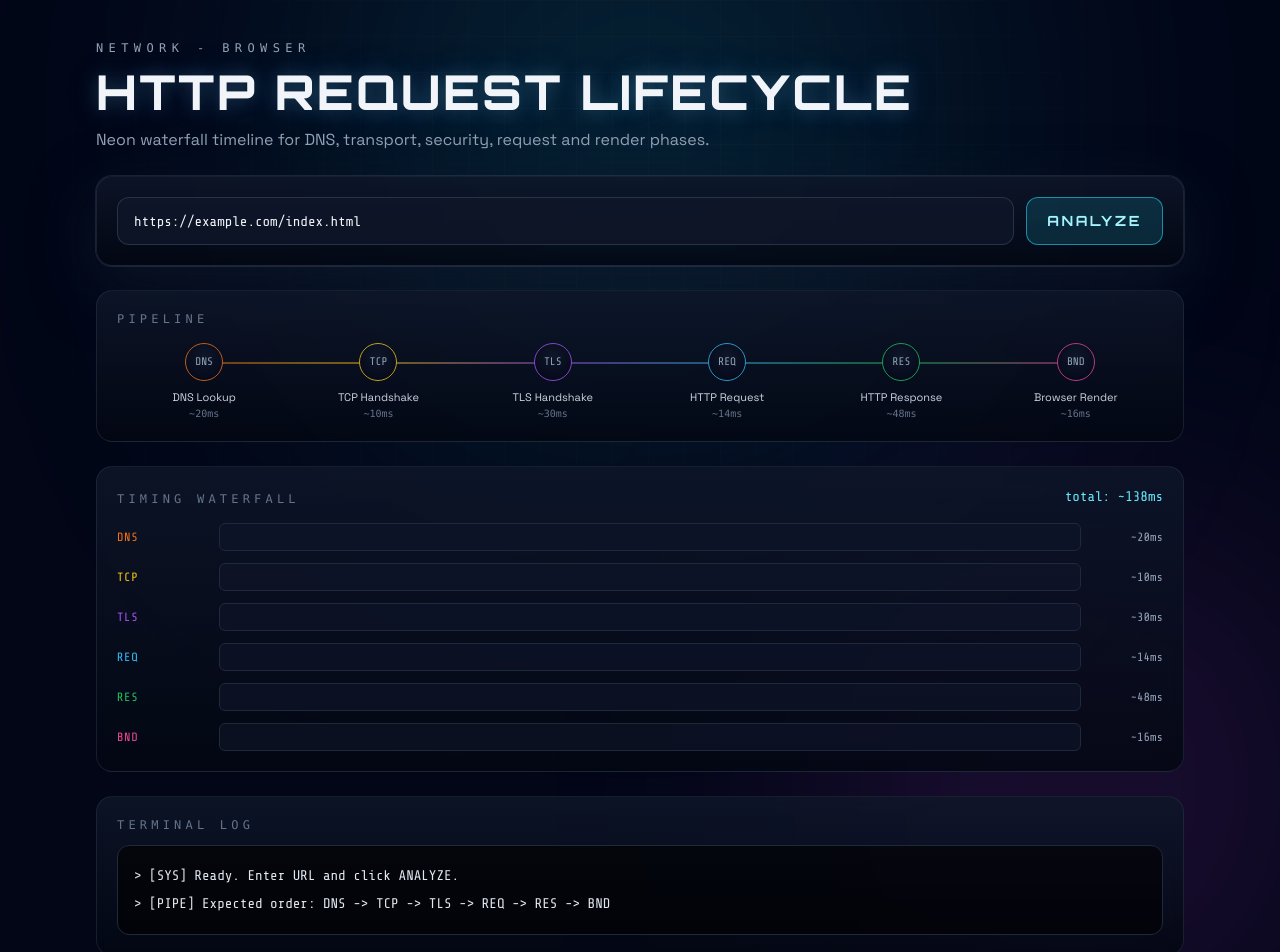
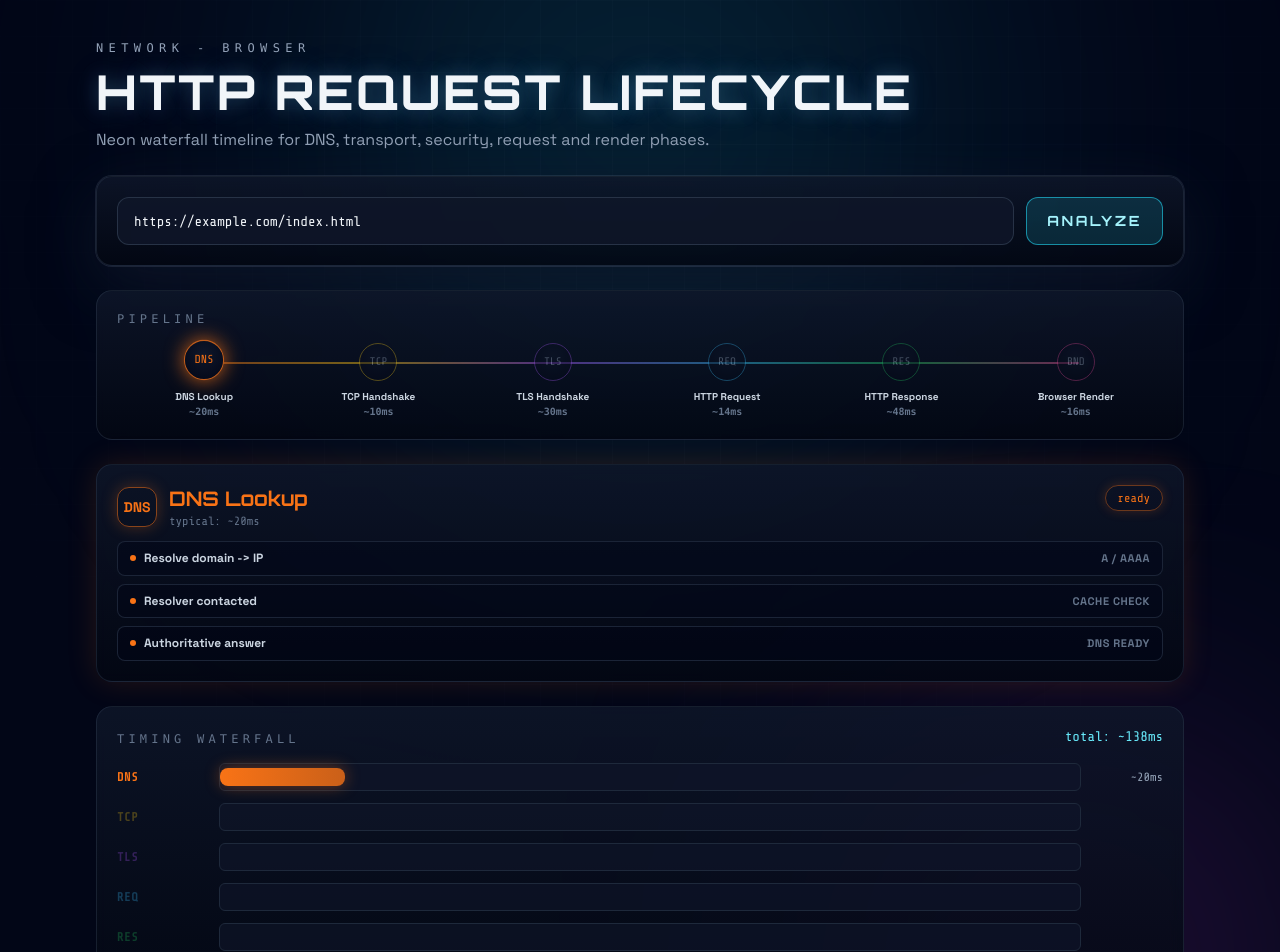
Before and after one commit to muhammadkodir-alijonov/reqflow-web, a React (Vite) app: page / in a window 1280 px wide. Shown: the top 952 px of the page. Built offline with nearby package versions, Linux system fonts and the light colour scheme.

Commit message:
feat: update development and preview server configurations, enhance App component with detailed stage information and logging

```diff
--- a/package.json
+++ b/package.json
@@ -4,9 +4,9 @@
   "version": "1.0.0",
   "type": "module",
   "scripts": {
-    "dev": "vite",
+    "dev": "vite --port 6000 --strictPort",
     "build": "vite build",
-    "preview": "vite preview --port 3000",
+    "preview": "vite preview --port 6000 --strictPort",
     "lint": "eslint ."
   },
   "dependencies": {
--- a/src/App.jsx
+++ b/src/App.jsx
@@ -24,6 +24,61 @@ const BACKEND_BASE_URL = "http://localhost:6060";
 
 const wait = (ms) => new Promise((resolve) => setTimeout(resolve, ms));
 
+const STAGE_DETAILS = {
+  DNS: {
+    title: "DNS Lookup",
+    notes: [
+      { left: "Resolve domain -> IP", right: "A / AAAA" },
+      { left: "Resolver contacted", right: "cache check" },
+      { left: "Authoritative answer", right: "dns ready" }
+    ]
+  },
+  TCP: {
+    title: "TCP Handshake",
+    notes: [
+      { left: "Client SYN", right: "seq init" },
+      { left: "Server SYN+ACK", right: "ack confirm" },
+      { left: "Client ACK", right: "socket open" }
+    ]
+  },
+  TLS: {
+    title: "TLS Handshake",
+    notes: [
+      { left: "ClientHello", right: "cipher suites" },
+      { left: "ServerHello + cert", right: "server chooses" },
+      { left: "Certificate verified", right: "CA trusted" },
+      { left: "Keys exchanged", right: "ECDHE" },
+      { left: "Encrypted tunnel", right: "TLS HTTPS" }
+    ]
+  },
+  REQ: {
+    title: "HTTP Request",
+    notes: [
+      { left: "Request line sent", right: "GET /index" },
+      { left: "Headers transmitted", right: "host + ua" },
+      { left: "Payload completed", right: "server recv" }
+    ]
+  },
+  RES: {
+    title: "HTTP Response",
+    notes: [
+      { left: "HTTP/2 200 OK", right: "status" },
+      { left: "Content-Type: text/html", right: "header" },
+      { left: "Cache-Control: max-age", right: "header" }
+    ]
+  },
+  BND: {
+    title: "Browser Render",
+    notes: [
+      { left: "HTML parsed -> DOM", right: "tree built" },
+      { left: "CSS parsed -> CSSOM", right: "styles computed" },
+      { left: "Render tree created", right: "dom + cssom" },
+      { left: "Layout calculated", right: "box positions" },
+      { left: "Paint complete", right: "visible" }
+    ]
+  }
+};
+
 const buildTimeline = (payloadData) => {
   const total = STAGES.reduce((sum, stage) => sum + payloadData[stage.key], 0);
   let cursor = 0;
@@ -46,14 +101,12 @@ const buildTimeline = (payloadData) => {
 
 function App() {
   const [url, setUrl] = useState(MOCK_API_RESPONSE.url);
-  const [activeStage, setActiveStage] = useState(-1);
+  const [activeStage, setActiveStage] = useState(0);
+  const [focusedStage, setFocusedStage] = useState(0);
   const [barProgress, setBarProgress] = useState(
     Object.fromEntries(STAGES.map((stage) => [stage.key, 0]))
   );
-  const [logs, setLogs] = useState([
-    "> [SYS] Ready. Enter URL and click ANALYZE.",
-    "> [PIPE] Expected order: DNS -> TCP -> TLS -> REQ -> RES -> BND"
-  ]);
+  const [logs, setLogs] = useState([]);
   const [isRunning, setIsRunning] = useState(false);
 
   const [payload, setPayload] = useState(MOCK_API_RESPONSE);
@@ -62,13 +115,26 @@ function App() {
     [payload]
   );
 
-  const appendLog = (text) => setLogs((prev) => [...prev, text]);
+  const appendLog = (text, stageIndex) =>
+    setLogs((prev) => [...prev, { text, stageIndex }]);
+
+  const visibleLogs = useMemo(
+    () => logs.filter((entry) => entry.stageIndex <= focusedStage),
+    [logs, focusedStage]
+  );
+
+  const currentStage = timeline[focusedStage] ?? timeline[0];
+  const detail = STAGE_DETAILS[currentStage.short];
 
   const resetRun = () => {
-    setActiveStage(-1);
+    setActiveStage(0);
+    setFocusedStage(0);
     setLogs([
-      `> [REQ] Starting analysis for ${url}`,
-      "> [SYS] Initializing waterfall renderer..."
+      { text: `> [REQ] Starting analysis for ${url}`, stageIndex: 0 },
+      {
+        text: "> [PIPE] Sequence: DNS -> TCP -> TLS -> REQ -> RES -> BND",
+        stageIndex: 0
+      }
     ]);
     setBarProgress(Object.fromEntries(STAGES.map((stage) => [stage.key, 0])));
   };
@@ -88,41 +154,49 @@ function App() {
       );
       if (response.ok) {
         nextPayload = await response.json();
-        appendLog(
-          `> [API] Backend payload loaded (${BACKEND_BASE_URL})`
-        );
+        appendLog(`> [API] Backend payload loaded (${BACKEND_BASE_URL})`, 0);
       } else {
         appendLog(
-          `> [API] Backend returned ${response.status}, using local mock JSON`
+          `> [API] Backend returned ${response.status}, using local mock JSON`,
+          0
         );
       }
     } catch {
-      appendLog(
-        "> [API] Backend is unreachable, using local mock JSON"
-      );
+      appendLog("> [API] Backend is unreachable, using local mock JSON", 0);
     }
 
     const { total: nextTotal, rows: runTimeline } = buildTimeline(nextPayload);
     setPayload(nextPayload);
-    appendLog(`> [API] Payload ready (${nextTotal}ms total)`);
+    appendLog(`> [API] Payload ready (${nextTotal}ms total)`, 0);
     await wait(250);
 
     for (let i = 0; i < runTimeline.length; i += 1) {
       const stage = runTimeline[i];
       setActiveStage(i);
+      setFocusedStage(i);
       appendLog(
-        `> [${stage.short}] ${stage.label} started... (${stage.duration}ms)`
+        `> [${stage.short}] ${stage.label} started... (${stage.duration}ms)`,
+        i
       );
 
       await wait(220);
       setBarProgress((prev) => ({ ...prev, [stage.key]: 1 }));
       await wait(Math.max(380, stage.duration * 14));
-      appendLog(`> [${stage.short}] ${stage.label} done in ${stage.duration}ms`);
+      appendLog(`> [${stage.short}] ${stage.label} done in ${stage.duration}ms`, i);
     }
 
-    appendLog(`> [BND] Visual build complete. ${url} lifecycle resolved.`);
-    setActiveStage(-1);
+    appendLog(`> [BND] Visual build complete. ${url} lifecycle resolved.`, 5);
+    setActiveStage(5);
+    setFocusedStage(5);
     setIsRunning(false);
+  };
+
+  const handleStageFocus = (index) => {
+    if (isRunning) {
+      return;
+    }
+    setFocusedStage(index);
+    setActiveStage(index);
   };
 
   return (
@@ -176,21 +250,84 @@ function App() {
               const isDone = barProgress[stage.key] === 1;
               return (
                 <div key={stage.key} className="relative flex flex-col items-center gap-2">
-                  <div
+                  <button
+                    type="button"
+                    onClick={() => handleStageFocus(index)}
                     className={`stage-node ${isActive ? "stage-node-active" : ""} ${
                       isDone ? "stage-node-done" : ""
                     }`}
                     style={{ "--stage-color": stage.color }}
                   >
                     {stage.short}
-                  </div>
-                  <div className="text-center font-['Space_Grotesk'] text-[11px] text-slate-300">
+                  </button>
+                  <div className="text-center font-['Space_Grotesk'] text-[10px] font-semibold text-slate-300">
                     {stage.label}
                     <p className="font-mono text-[10px] text-slate-500">~{stage.duration}ms</p>
                   </div>
                 </div>
               );
             })}
+          </div>
+        </section>
+
+        <section
+          className="panel-glass rounded-2xl border border-slate-700/40 p-4 sm:p-5"
+          style={{ boxShadow: `0 0 30px ${currentStage.color}26` }}
+        >
+          <div className="mb-3 flex items-start justify-between gap-3">
+            <div className="flex items-center gap-3">
+              <div
+                className="grid h-10 w-10 place-items-center rounded-xl border text-sm font-bold"
+                style={{
+                  borderColor: `${currentStage.color}88`,
+                  color: currentStage.color,
+                  boxShadow: `0 0 16px ${currentStage.color}44`
+                }}
+              >
+                {currentStage.short}
+              </div>
+              <div>
+                <p
+                  className="font-['Orbitron'] text-xl font-bold"
+                  style={{ color: currentStage.color }}
+                >
+                  {detail.title}
+                </p>
+                <p className="font-['Share_Tech_Mono'] text-xs text-slate-500">
+                  typical: ~{currentStage.duration}ms
+                </p>
+              </div>
+            </div>
+            <div
+              className="rounded-full border px-3 py-1 font-['Share_Tech_Mono'] text-xs"
+              style={{
+                borderColor: `${currentStage.color}66`,
+                color: currentStage.color,
+                boxShadow: `0 0 12px ${currentStage.color}33`
+              }}
+            >
+              {isRunning ? "in progress" : "ready"}
+            </div>
+          </div>
+
+          <div className="space-y-2">
+            {detail.notes.map((item, idx) => (
+              <div
+                key={`${currentStage.short}-${idx}`}
+                className="flex items-center justify-between rounded-lg border border-slate-800/90 bg-slate-950/40 px-3 py-2"
+              >
+                <p className="flex items-center gap-2 text-xs font-semibold text-slate-300">
+                  <span
+                    className="inline-block h-1.5 w-1.5 rounded-full"
+                    style={{ background: currentStage.color }}
+                  />
+                  {item.left}
+                </p>
+                <p className="text-[11px] font-semibold uppercase tracking-wider text-slate-500">
+                  {item.right}
+                </p>
+              </div>
+            ))}
           </div>
         </section>
 
@@ -203,11 +340,11 @@ function App() {
           </div>
 
           <div className="space-y-3">
-            {timeline.map((stage) => (
+            {timeline.map((stage, idx) => (
               <div key={`row-${stage.key}`} className="grid grid-cols-[70px_1fr_62px] items-center gap-3 sm:grid-cols-[90px_1fr_70px]">
                 <span
-                  className="font-['Share_Tech_Mono'] text-xs uppercase tracking-wider"
-                  style={{ color: stage.color }}
+                  className="font-['Share_Tech_Mono'] text-xs font-bold uppercase tracking-wider"
+                  style={{ color: stage.color, opacity: focusedStage >= idx ? 1 : 0.28 }}
                 >
                   {stage.short}
                 </span>
@@ -223,12 +360,13 @@ function App() {
                       width: `${stage.widthPct}%`,
                       background: `linear-gradient(90deg, ${stage.color}, ${stage.color}cc)`,
                       boxShadow: `0 0 16px ${stage.color}66`,
-                      transform: `scaleX(${barProgress[stage.key]})`
+                      opacity: focusedStage >= idx ? 1 : 0.2,
+                      transform: `scaleX(${barProgress[stage.key] || (!isRunning && focusedStage >= idx ? 1 : 0)})`
                     }}
                   />
                 </div>
                 <span className="font-['Share_Tech_Mono'] text-right text-xs text-slate-400">
-                  ~{stage.duration}ms
+                  {focusedStage >= idx ? `~${stage.duration}ms` : ""}
                 </span>
               </div>
             ))}
@@ -237,10 +375,10 @@ function App() {
 
         <section className="panel-glass rounded-2xl border border-slate-700/40 p-4 sm:p-5">
           <p className="mb-3 font-mono text-xs uppercase tracking-[0.35em] text-slate-500">Terminal Log</p>
-          <div className="max-h-72 overflow-auto rounded-xl border border-slate-800 bg-black/60 p-4 font-['Share_Tech_Mono'] text-sm leading-7 text-slate-200">
-            {logs.map((line, index) => (
-              <div key={`${line}-${index}`} className="terminal-line">
-                {line}
+          <div className="max-h-72 overflow-auto rounded-xl border border-slate-800 bg-black/60 p-4 font-['Share_Tech_Mono'] text-xs leading-6 text-slate-200">
+            {visibleLogs.map((entry, index) => (
+              <div key={`${entry.text}-${index}`} className="terminal-line">
+                {entry.text}
               </div>
             ))}
           </div>
--- a/src/styles.css
+++ b/src/styles.css
@@ -48,24 +48,27 @@ body {
   height: 38px;
   width: 38px;
   place-items: center;
+  cursor: pointer;
   border-radius: 9999px;
   border: 1px solid color-mix(in srgb, var(--stage-color) 75%, #0f172a);
   background: radial-gradient(circle at 50% 35%, #0f172a, #020617);
   color: #94a3b8;
+  opacity: 0.42;
   font-size: 11px;
   font-family: "Share Tech Mono", monospace;
-  transition: transform 0.2s ease, box-shadow 0.3s ease, color 0.3s ease;
+  transition: transform 0.2s ease, box-shadow 0.3s ease, color 0.3s ease, opacity 0.3s ease;
 }
 
 .stage-node-active {
   transform: translateY(-2px) scale(1.06);
   box-shadow: 0 0 18px color-mix(in srgb, var(--stage-color) 78%, transparent);
   color: var(--stage-color);
+  opacity: 1;
 }
 
 .stage-node-done {
-  color: var(--stage-color);
-  box-shadow: 0 0 14px color-mix(in srgb, var(--stage-color) 65%, transparent);
+  color: color-mix(in srgb, var(--stage-color) 65%, #94a3b8);
+  opacity: 0.65;
 }
 
 .waterfall-bar {
```
Also changed, not shown: vite.config.js (+9 -1 lines).
